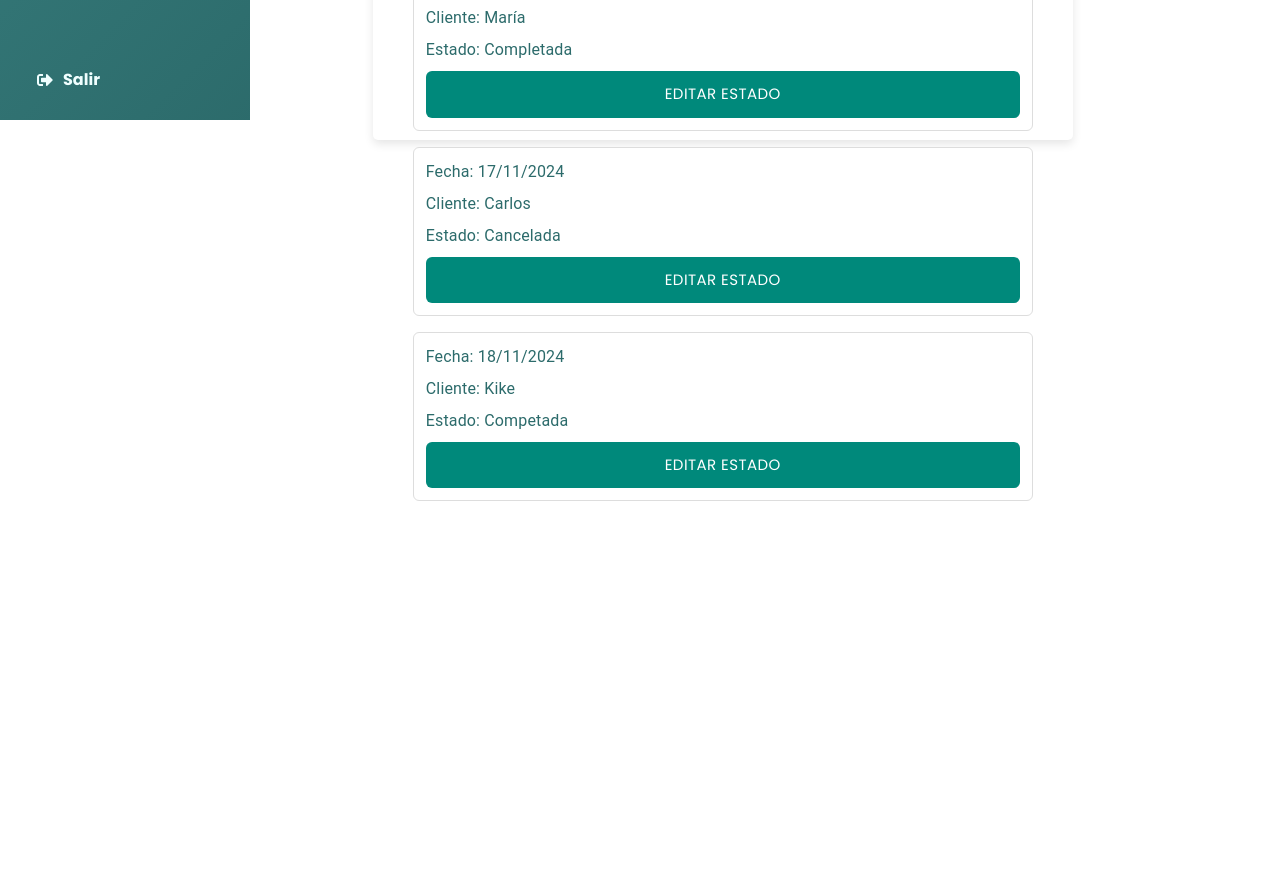
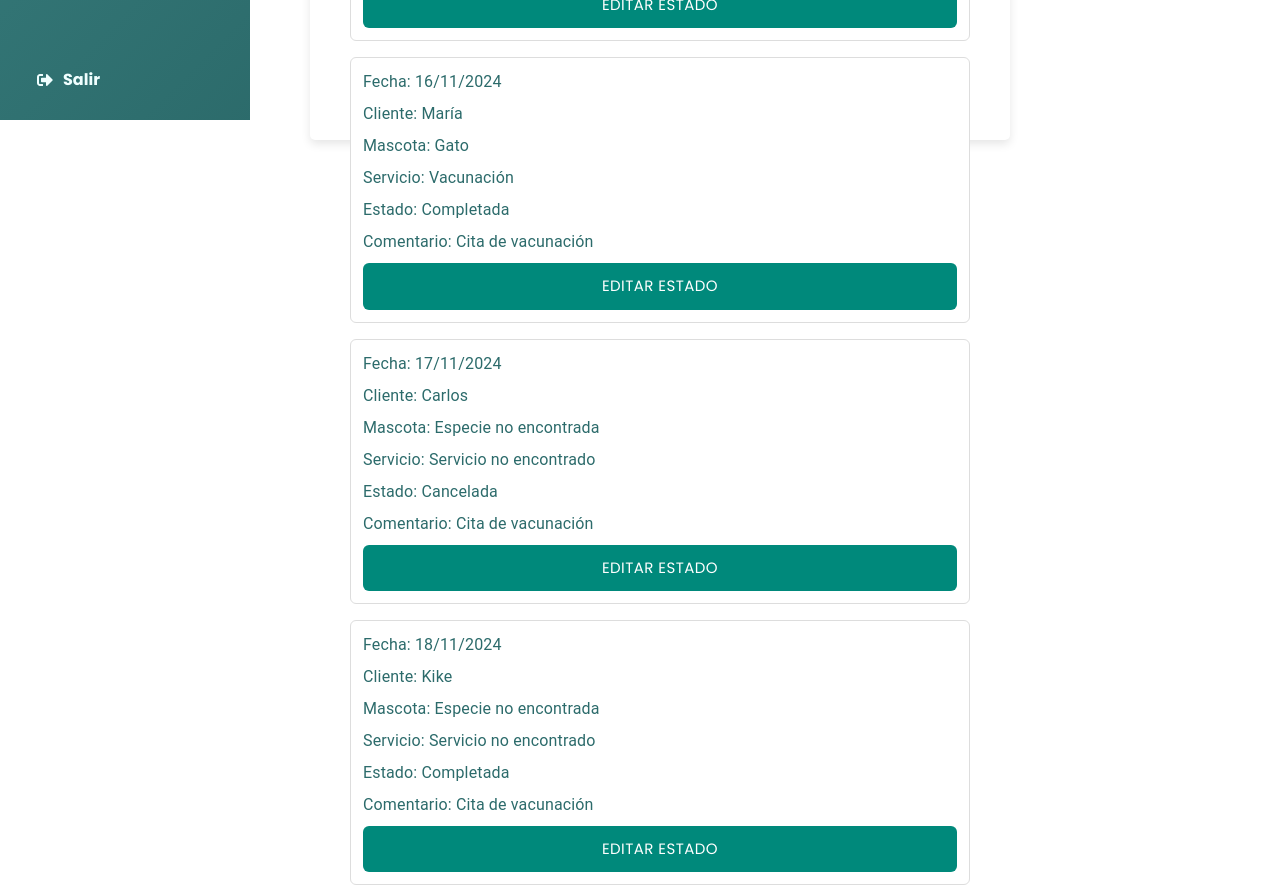
Before and after one commit to ackerT/VetFolk-Frontend, a React (Create React App) app: page /admin/cita in a window 1280 px wide. Shown: the part 680-1565 px from the top of the page. Before the commit the page ends 1181 px from the top, so only its background shows below. Built offline with nearby package versions, Linux system fonts and the light colour scheme.

Commit message:
formulario-cita

```diff
--- a/src/components/servicios/data/CitaData.js
+++ b/src/components/servicios/data/CitaData.js
@@ -8,7 +8,7 @@ export const citas = [
       IdEstado: 1,
       Fecha: "2024-11-15",
       Hora: "10:30",
-      comentario: "" // Añadir el campo de comentario vacío
+      comentario: "Revisión general programada" // Añadir el campo de comentario vacío
     },
     {
       idCita: 2,
@@ -18,7 +18,7 @@ export const citas = [
       IdEstado: 2,
       Fecha: "2024-11-16",
       Hora: "12:00",
-      comentario: "" // Añadir el campo de comentario vacío
+      comentario: "Cita de vacunación" // Añadir el campo de comentario vacío
     },
     {
       idCita: 3,
@@ -28,7 +28,7 @@ export const citas = [
       IdEstado: 3,
       Fecha: "2024-11-17",
       Hora: "09:00",
-      comentario: "" // Añadir el campo de comentario vacío
+      comentario: "Cita de vacunación" // Añadir el campo de comentario vacío
     },
     {
       idCita: 4,
@@ -38,7 +38,7 @@ export const citas = [
       IdEstado: 4,
       Fecha: "2024-11-18",
       Hora: "09:00",
-      comentario: "" // Añadir el campo de comentario vacío
+      comentario: "Cita de vacunación" // Añadir el campo de comentario vacío
     }
 
 
@@ -64,7 +64,7 @@ export const citas = [
     },
     {
       IdEstado: 4,
-      Estado: "Competada",
+      Estado: "Completada",
       Descripcion: "Cita programada y pendiente de atención"
     },
   ];
--- a/src/components/servicios/pages/CitaPage.jsx
+++ b/src/components/servicios/pages/CitaPage.jsx
@@ -1,10 +1,9 @@
 import React, { useState } from "react";
-import { citas, estados, usuarios } from '../data/CitaData';
+import { citas, estados, usuarios, servicios, especies } from '../data/CitaData';
 import { Box, Typography, MenuItem, Select, TextField, Button } from '@mui/material';
 import { format, isSameDay, isSameWeek, isSameMonth } from 'date-fns';
 import { useNavigate } from 'react-router-dom';
 import AdminSideBar from '../../AdminSideBar';
-import { padding, width } from "@mui/system";
 
 export const CitaPage = () => {
     const navigate = useNavigate();
@@ -58,10 +57,9 @@ export const CitaPage = () => {
             color: '#fff',
             marginTop: '1px',
             fontFamily: 'Poppins, sans-serif',
-            fontSize: '15px',  // Reducir el tamaño de la fuente
+            fontSize: '15px',
             borderRadius: '6px',
-            Indent:' 4em',
-            padding: '10px ', // Reducir el padding
+            padding: '10px',
             '&:hover': { backgroundColor: '#006f5f' }
         },
     };
@@ -76,18 +74,15 @@ export const CitaPage = () => {
     });
 
     const handleEditarEstado = (citaId) => {
-        // Aquí puedes abrir un cuadro de diálogo o mostrar un select para cambiar el estado
         setEstadoEdicion(citaId);
     };
 
     const handleCambiarEstado = (citaId) => {
-        // Actualiza la cita seleccionada con el nuevo estado
         const nuevaCita = citas.map(cita =>
             cita.idCita === citaId ? { ...cita, IdEstado: selectedEstado } : cita
         );
-        // Aquí puedes hacer una actualización en el backend si es necesario
         console.log("Estado actualizado:", nuevaCita);
-        setEstadoEdicion(null);  // Cerrar el select después de actualizar
+        setEstadoEdicion(null);
     };
 
     return (
@@ -164,11 +159,21 @@ export const CitaPage = () => {
                             Fecha: {format(new Date(cita.Fecha), 'dd/MM/yyyy')}
                         </Typography>
                         <Typography variant="body1">
-                            Cliente: {usuarios.find(u => u.IdUsuario === cita.IdUsuario)?.nombre}
+                            Cliente: {usuarios.find(u => u.IdUsuario === cita.IdUsuario)?.nombre || 'Cliente no encontrado'}
                         </Typography>
                         <Typography variant="body1">
-                            Estado: {estados.find(e => e.IdEstado === cita.IdEstado)?.Estado}
+                            Mascota: {especies.find(e => e.IdEspecie === cita.IdEspecie)?.nombre || 'Especie no encontrada'}
                         </Typography>
+                        <Typography variant="body1">
+                            Servicio: {servicios.find(s => s.IdServicio === cita.IdServicio)?.nombre || 'Servicio no encontrado'}
+                        </Typography>
+                        <Typography variant="body1">
+                            Estado: {estados.find(e => e.IdEstado === cita.IdEstado)?.Estado || 'Estado no encontrado'}
+                        </Typography>
+                        <Typography variant="body1">
+                            Comentario: {cita.comentario || 'Sin comentario'}
+                        </Typography>
+
                         <Button
                             sx={styles.button}
                             onClick={() => handleEditarEstado(cita.idCita)}
```
